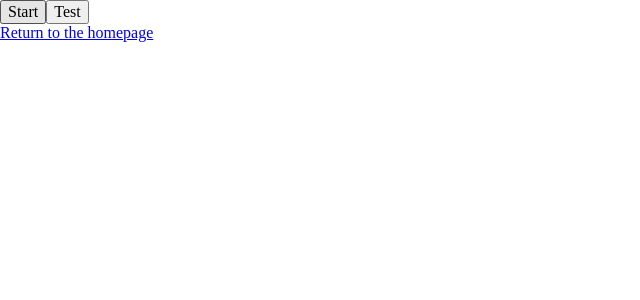
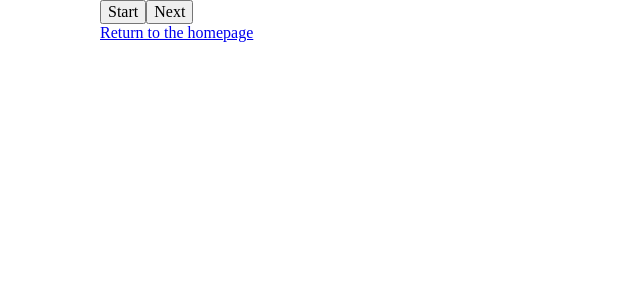
Before and after one commit to matthew-wright9630/forest-fire-game, a React (Vite) app: page /forest-fire-game/random-board in a window 1280 px wide. Shown: the top 300 px of the page, without its empty margins (0-640 px from the left). Built offline with nearby package versions, Linux system fonts and the light colour scheme.

Commit message:
Update the random board to display the correct board

```diff
--- a/src/components/App/App.css
+++ b/src/components/App/App.css
@@ -1,3 +1,3 @@
 .page {
-    margin: 0 200px;
+    margin: 0 100px;
 }
--- a/src/components/App/App.jsx
+++ b/src/components/App/App.jsx
@@ -10,8 +10,10 @@ function App() {
   const [count, setCount] = useState(0);
   const [gameBoard, setGameBoard] = useState([]);
   const [gameStarted, setGameHasStarted] = useState(false);
+  const [boardArray, setBoardArray] = useState([]);
 
   return (
+    <div className="page">
       <Routes>
         <Route path="/forest-fire-game/" element={<Main />}>
           {/* <Main /> */}
@@ -25,6 +27,8 @@ function App() {
               setGameBoard={setGameBoard}
               gameStarted={gameStarted}
               setGameHasStarted={setGameHasStarted}
+              boardArray={boardArray}
+              setBoardArray={setBoardArray}
             />
           }
         >
@@ -35,6 +39,7 @@ function App() {
                     <Error404 />
                     </Route> */}
       </Routes>
+    </div>
   );
 }
 
--- a/src/components/Board/Board.jsx
+++ b/src/components/Board/Board.jsx
@@ -1,4 +1,4 @@
-import { useState } from "react";
+import { useEffect, useState } from "react";
 
 import "../BoardTile/BoardTile";
 import BoardTile from "../BoardTile/BoardTile";
@@ -6,19 +6,26 @@ import "./Board.css";
 import treeImage from "../../assets/Tree.png";
 import fireImage from "../../assets/Fire.png";
 
-function Board({ gameBoard, setGameBoard, gameStarted, setGameHasStarted }) {
+function Board({
+  gameBoard,
+  setGameBoard,
+  gameStarted,
+  setGameHasStarted,
+  boardArray,
+  setBoardArray,
+}) {
   let numberOfTiles = 100;
   let numberOfTrees = 99;
   let numberOfFire = 1;
 
-  let boardArray = new Array();
-
   function setUpBoard() {
-    console.log("Set game has started");
     setGameHasStarted(true);
     randomizeBoard(numberOfTrees, numberOfFire);
-    console.log("randomized board function has finished");
-    setUpTile();
+    // setTimeout(() => {
+    //   console.log(boardArray);
+    // }, 1000);
+    // console.log(boardArray);
+    // setUpTile();
   }
 
   function setUpTile() {
@@ -26,25 +33,37 @@ function Board({ gameBoard, setGameBoard, gameStarted, setGameHasStarted }) {
   }
 
   function randomizeBoard(numberOfTrees, numberOfFire) {
-    console.log("randomized board is starting");
     let selectedTileAmount = 0;
+    let newBoardArray = new Array();
     while (selectedTileAmount < numberOfTiles) {
-      const num = Math.floor(Math.random() * 50) + 1;
-      if (num < 50 && numberOfTrees > 0) {
+      const num = Math.floor(Math.random() * 35) + 1;
+      if (num < 35 && numberOfTrees > 0) {
         numberOfTrees--;
-        boardArray.push({ name: "Tree", image: treeImage });
+        // setBoardArray([...boardArray, { name: "Tree", image: treeImage }]);
+        newBoardArray.push({
+          name: "Tree",
+          image: treeImage,
+          key: newBoardArray.length - 1,
+        });
         selectedTileAmount++;
-      } else if (num === 50 && numberOfFire > 0) {
+      } else if (num === 35 && numberOfFire > 0) {
         numberOfFire--;
-        boardArray.push({ name: "Fire", image: fireImage });
+        // setBoardArray([...boardArray, { name: "Fire", image: fireImage }]);
+        newBoardArray.push({
+          name: "Fire",
+          image: fireImage,
+          key: newBoardArray.length - 1,
+        });
         selectedTileAmount++;
       }
     }
+    setBoardArray(newBoardArray);
   }
 
   function endGame() {
+    console.log("Game has ended.");
     setGameHasStarted(false);
-    boardArray = [];
+    setBoardArray([]);
     numberOfTiles = 100;
     numberOfTrees = 100;
     numberOfFire = 1;
@@ -68,16 +87,30 @@ function Board({ gameBoard, setGameBoard, gameStarted, setGameHasStarted }) {
   //   }
   // }
 
-  function testButton() {
-    console.log(gameBoard);
+  // function testButton() {
+  //   console.log(gameBoard);
+  // }
+
+  function nextButton() {
+    console.log("This will eventually move to the next round");
+    boardArray.map((tile, index) => {
+      if (tile.name === "Fire") {
+        console.log(tile, tile.key);
+      }
+    });
   }
+
+  useEffect(() => {
+    console.log("board array has been changed.", boardArray);
+    setGameBoard(boardArray);
+  }, [boardArray]);
 
   return (
     <div className="board">
       <button onClick={setUpBoard} className="board__start-btn">
         Start
       </button>
-      <button onClick={testButton}>Test</button>
+      <button onClick={nextButton}>Next</button>
       {gameStarted ? (
         <div>
           <button onClick={endGame} className="board__end-btn">
--- a/src/components/RandomBoard/RandomBoard.jsx
+++ b/src/components/RandomBoard/RandomBoard.jsx
@@ -9,6 +9,8 @@ function RandomBoard({
   setGameBoard,
   gameStarted,
   setGameHasStarted,
+  boardArray,
+  setBoardArray,
 }) {
   const [count, setCount] = useState(0);
 
@@ -20,6 +22,8 @@ function RandomBoard({
           setGameBoard={setGameBoard}
           gameStarted={gameStarted}
           setGameHasStarted={setGameHasStarted}
+          boardArray={boardArray}
+          setBoardArray={setBoardArray}
         />
       </section>
       <Link className="main__link" to={"/forest-fire-game/"}>
```
Also changed, not shown: src/utils/tileArrayMapping.js (added). Lines whose indentation alone changed are shown as unchanged.
